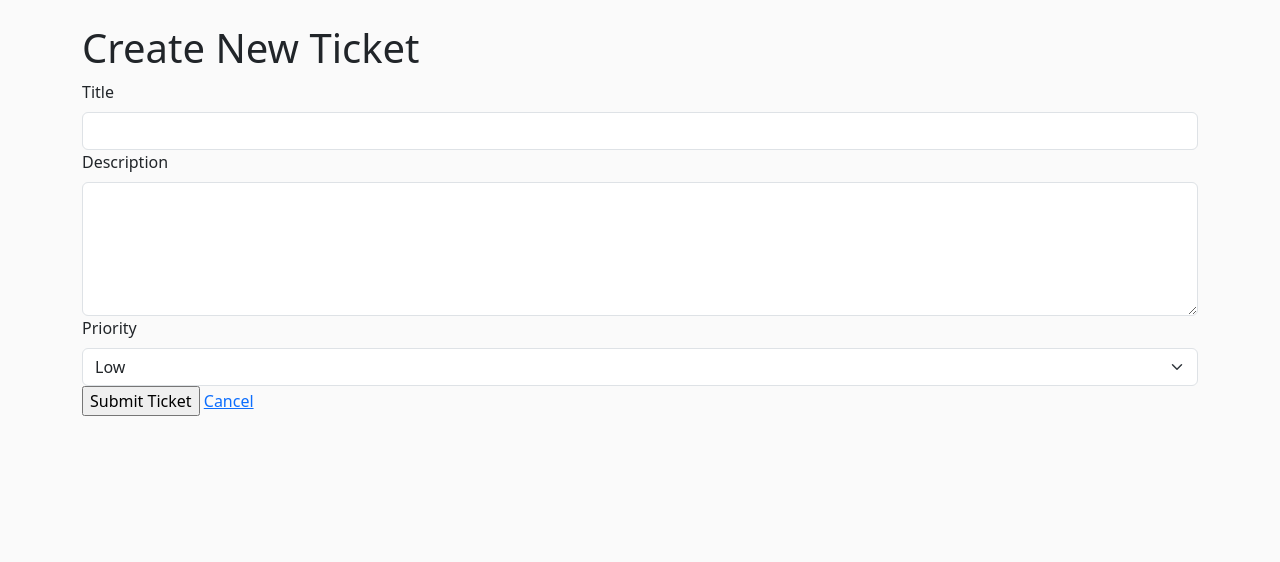
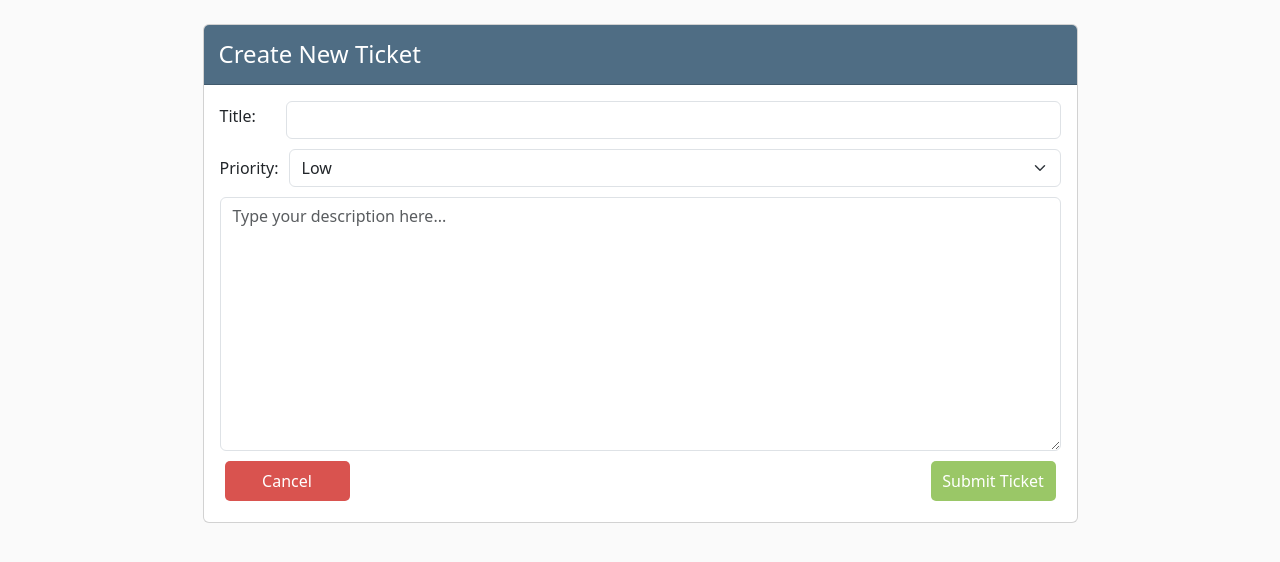
Before and after one commit to Union-Jack/EclipseSupportPortal, a Flask app: template templates/create.html in a window 1280 px wide. Shown: the part 56-618 px from the top of the page. Run offline with Flask 3, Linux system fonts and the light colour scheme; the template is opened without the code that fills it: values that come from a table or form of the project are taken from there, others are empty.

Commit message:
Styled the create ticket page

```diff
--- a/static/css/tickets.css
+++ b/static/css/tickets.css
@@ -235,7 +235,7 @@ body {
 .title-group {
     display: flex;
     align-items: center;
-    gap: 23px;
+    gap: 30px;
 }
 
 .edit-footer {
--- a/templates/create.html
+++ b/templates/create.html
@@ -1,21 +1,30 @@
 <!DOCTYPE html>
 {% extends "base.html" %}
-
 {% block content %}
-<h1>Create New Ticket</h1>
-<form method="POST">
+<div class="ticket-container">
+    <div class="card">
+    <h4 class="card-header">Create New Ticket</h4>
+    <form class="card-body" method="POST">
         {{ form.hidden_tag() }}
-    <div>
-        {{ form.title.label(class="form-label") }}
-        {{ form.title(class="form-control") }}
+        <div class="title-group">
+            <label class="form-label" for="title">Title:</label>
+            {{ form.title(class="form-control", id="title") }}
             {% for error in form.title.errors %}
             <span>{{ error }}</span>
             {% endfor %}
         </div>
+        <div class="dropdown-fields">
+            <div class="dropdown-group">
+                <label for="priority">Priority:</label>
+                {{ form.priority(class="form-select", id="priority") }}
+                {% for error in form.priority.errors %}
+                <span>{{ error }}</span>
+                {% endfor %}
+            </div>
             {% if current_user.admin %}
-    <div>
-        {{ form.assignee.label(class="form-label") }}
-        {{ form.assignee(class="form-control") }}
+            <div class="dropdown-group">
+                <label for="assignee">Assignee:</label>
+                {{ form.assignee(class="form-select", id="assignee") }}
                 {% for error in form.assignee.errors %}
                     <span>{{ error }}</span>
                 {% endfor %}
@@ -23,21 +32,18 @@
             {% else %}
                 {{ form.assignee(hidden=True) }}
             {% endif %}
+        </div>
         <div>
-        {{ form.description.label(class="form-label") }}
-        {{ form.description(class="form-control", rows="5") }}
+            {{ form.description(class="form-control", rows="10" , placeholder="Type your description here...") }}
             {% for error in form.description.errors %}
             <span>{{ error }}</span>
             {% endfor %}
         </div>
-    <div>
-        {{ form.priority.label(class="form-label") }}
-        {{ form.priority(class="form-select") }}
-        {% for error in form.priority.errors %}
-        <span>{{ error }}</span>
-        {% endfor %}
+        <div class="edit-footer">
+            <a href="{{ url_for('tickets.homepage') }}"  class="btn ticket-btn-cancel">Cancel</a>
+            {{ form.submit (class="btn ticket-btn-add") }}
         </div>
-    {{ form.submit }}
-    <a href="{{ url_for('tickets.homepage') }}">Cancel</a>
     </form>
+    </div>
+</div>
 {% endblock %}
--- a/templates/homepage.html
+++ b/templates/homepage.html
@@ -17,8 +17,8 @@
                 </div>
                 <div class="ticket-details">
                     <div class="ticket-row">
+                        <div class="ticket-item"> Priority: {{ ticket.priority }}</div>
                         <div class="ticket-item"> Status: {{ ticket.status }}</div>
-                        <div class="ticket-item"> Priority: {{ ticket.priority }}</div>
                     </div>
                     <div class="ticket-row">
                         <div class="ticket-item"> Assignee: {{ ticket.assignee.username }}</div>
--- a/templates/view.html
+++ b/templates/view.html
@@ -9,8 +9,8 @@
         </div>
         <div class="ticket-details">
             <div class="ticket-row">
+                <div class="ticket-item"> Priority: {{ ticket.priority }}</div>
                 <div class="ticket-item"> Status: {{ ticket.status }}</div>
-                <div class="ticket-item"> Priority: {{ ticket.priority }}</div>
             </div>
             <div class="ticket-row">
                 <div class="ticket-item"> Assignee: {{ ticket.assignee.username }}</div>
@@ -22,7 +22,7 @@
             </div>
         </div>
             <div class="ticket-actions">
-                <a href="{{ url_for('tickets.homepage') }}" class="btn ticket-btn-view">Back</a>
+                <a href="{{ url_for('tickets.homepage') }}" class="btn ticket-btn-view">Home</a>
                 <a href="{{ url_for('tickets.edit_ticket', id=ticket.id) }}" class="btn ticket-btn-edit">Edit</a>
                 {% if current_user.admin %}
                 <a href="{{ url_for('tickets.delete_ticket', id=ticket.id) }}" class="btn ticket-btn-delete"
```
Also changed, not shown: templates/edit.html (+7 -9 lines). Lines whose indentation alone changed are shown as unchanged.
